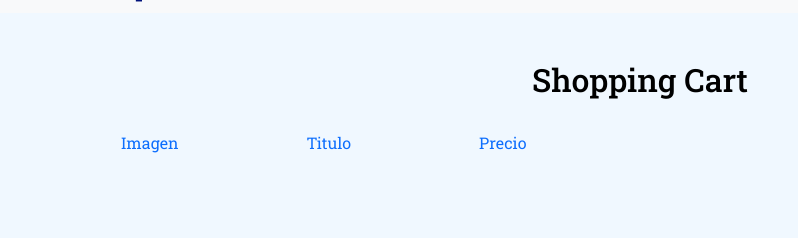
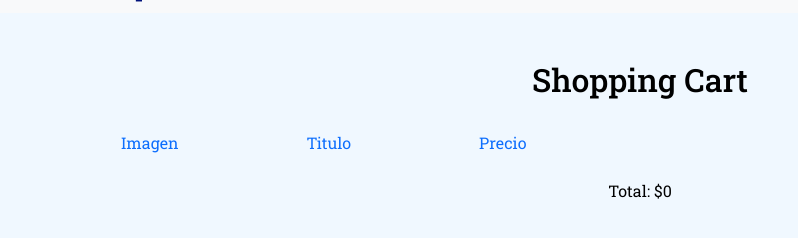
Before and after one commit to ligmaster3/sitio-compras, a plain HTML site: page compras.html in a window 1280 px wide. Shown: the part 36-274 px from the top of the page, without its empty margins (0-798 px from the left). Drawn offline with nearby package versions, Linux system fonts and the light colour scheme.

Commit message:
Update compras.html

```diff
--- a/compras.html
+++ b/compras.html
@@ -84,6 +84,9 @@
       </div> -->
       <!-- -->
     </div>
+    <div class="total-container w3-container">
+      <p>Total: <span id="totalCompra">$0</span></p>
+  </div>
 
   </section>
 
```
